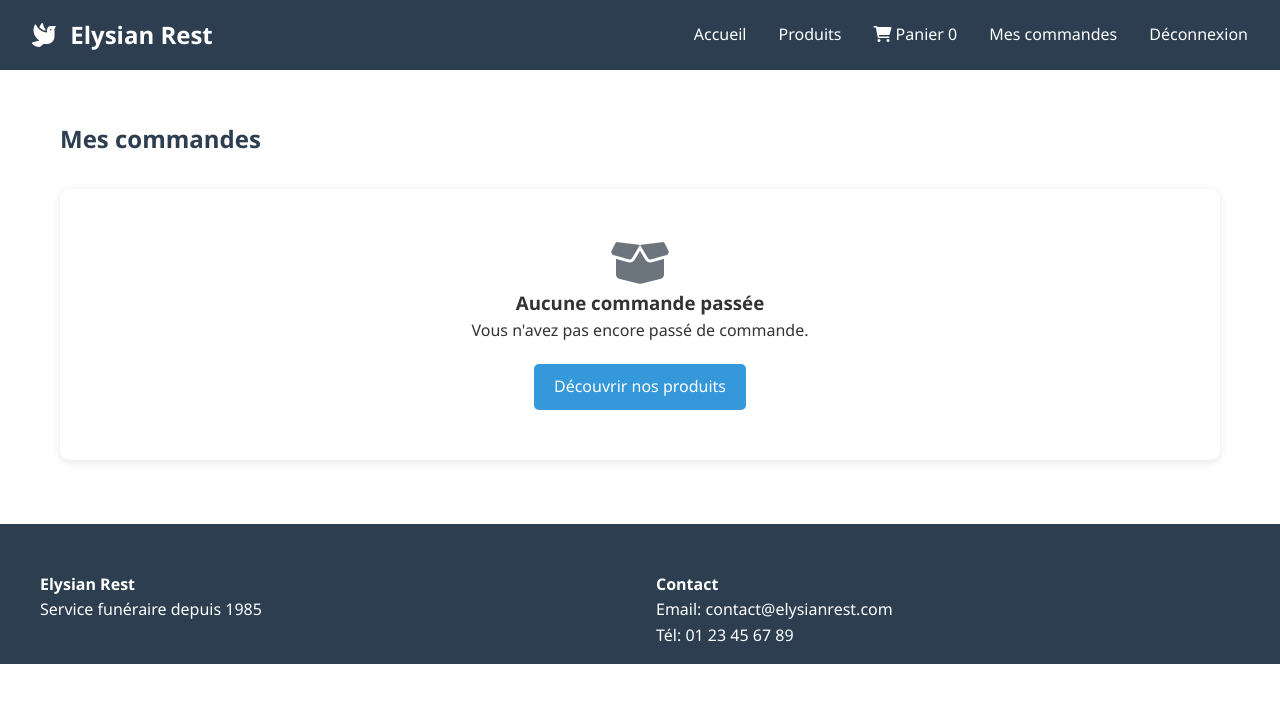
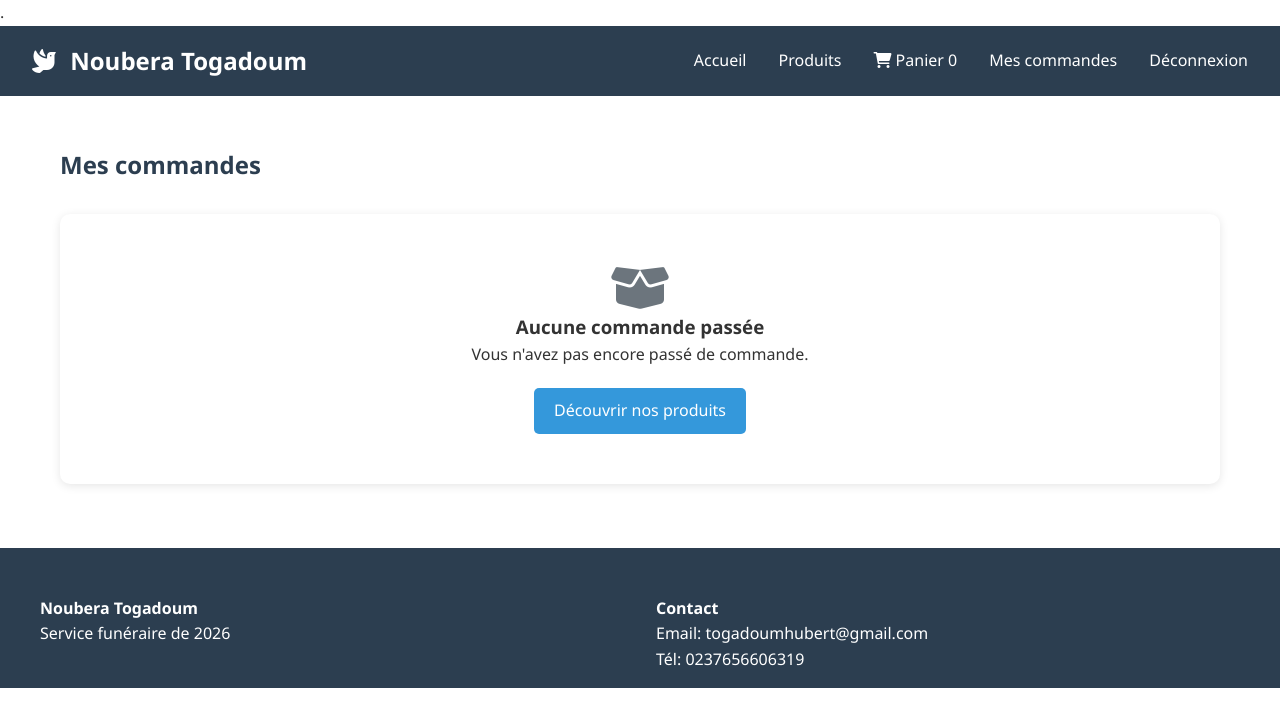
Before and after one commit to togadoum-dev/cerceuil, a PHP site: page /orders.php in a window 1280 px wide. Shown: the top 727 px of the page. Run offline with PHP 8.4, Linux system fonts and the light colour scheme; the visitor is signed in with stand-in values (Sample User, id 1); data that the repository does not hold is empty.

Commit message:
ajout de composer.json

```diff
--- a/config.php
+++ b/config.php
@@ -19,9 +19,8 @@ function getConnection() {
         return $conn;
     } catch (Exception $e) {
         die("Erreur de connexion: " . $e->getMessage());
-    }
 }
-
+}
 // Fonctions utilitaires
 function isLoggedIn() {
     return isset($_SESSION['user_id']);
@@ -31,4 +30,4 @@ function redirect($url) {
     header("Location: $url");
     exit();
 }
-?>
+?>.
--- a/orders.php
+++ b/orders.php
@@ -23,7 +23,7 @@ $conn->close();
 <head>
     <meta charset="UTF-8">
     <meta name="viewport" content="width=device-width, initial-scale=1.0">
-    <title>Mes commandes - Elysian Rest</title>
+    <title>Mes commandes - Noubera Togadoum</title>
     <link rel="stylesheet" href="style.css">
     <link href="https://cdnjs.cloudflare.com/ajax/libs/font-awesome/6.0.0/css/all.min.css" rel="stylesheet">
     <style>
@@ -139,7 +139,7 @@ $conn->close();
         <nav class="navbar">
             <div class="logo">
                 <i class="fas fa-dove"></i>
-                <span>Elysian Rest</span>
+                <span>Noubera Togadoum</span>
             </div>
             <ul class="nav-links">
                 <li><a href="index.php">Accueil</a></li>
@@ -214,13 +214,13 @@ $conn->close();
     <footer>
         <div class="footer-content">
             <div class="footer-section">
-                <h4>Elysian Rest</h4>
-                <p>Service funéraire depuis 1985</p>
+                <h4>Noubera Togadoum</h4>
+                <p>Service funéraire de 2026</p>
             </div>
             <div class="footer-section">
                 <h4>Contact</h4>
-                <p>Email: contact@elysianrest.com</p>
-                <p>Tél: 01 23 45 67 89</p>
+                <p>Email: togadoumhubert@gmail.com</p>
+                <p>Tél: 0237656606319</p>
             </div>
         </div>
     </footer>
--- a/products.php
+++ b/products.php
@@ -28,7 +28,7 @@ $conn->close();
 <head>
     <meta charset="UTF-8">
     <meta name="viewport" content="width=device-width, initial-scale=1.0">
-    <title>Nos produits - Elysian Rest</title>
+    <title>Nos produits - Noubera Togadoum</title>
     <link rel="stylesheet" href="style.css">
     <link href="https://cdnjs.cloudflare.com/ajax/libs/font-awesome/6.0.0/css/all.min.css" rel="stylesheet">
 </head>
@@ -37,12 +37,12 @@ $conn->close();
         <nav class="navbar">
             <div class="logo">
                 <i class="fas fa-dove"></i>
-                <span>Elysian Rest</span>
+                <span>Noubera Togadoum</span>
             </div>
             <ul class="nav-links">
                 <li><a href="index.php">Accueil</a></li>
                 <li><a href="products.php">Produits</a></li>
-                <li><a href="cart.php"><i class="fas fa-shopping-cart"></i> Panier <span id="cart-count">0</span></a></li>
+                <li><a href="orders.php"><i class="fas fa-shopping-cart"></i> Panier <span id="cart-count">0</span></a></li>
                 <?php if(isLoggedIn()): ?>
                     <li><a href="orders.php">Mes commandes</a></li>
                     <li><a href="logout.php">Déconnexion</a></li>
--- a/style.css
+++ b/style.css
@@ -50,7 +50,7 @@ body {
 
 /* Hero Section */
 .hero {
-    background: linear-gradient(rgba(0,0,0,0.5), rgba(0,0,0,0.5)), url('https://via.placeholder.com/1920x600?text=Cimetière');
+    background: linear-gradient(rgba(0,0,0,0.5), rgba(0,0,0,0.5)), url('https://img.freepik.com/photos-premium/cercueil-style-3d_1029473-692146.jpg?ga=GA1.1.328500495.1774174547&semt=ais_hybrid&w=740&q=80');
     background-size: cover;
     background-position: center;
     height: 500px;
```
Also changed, not shown: database.sql (+6 -6 lines), login.php (+4 -4 lines).
